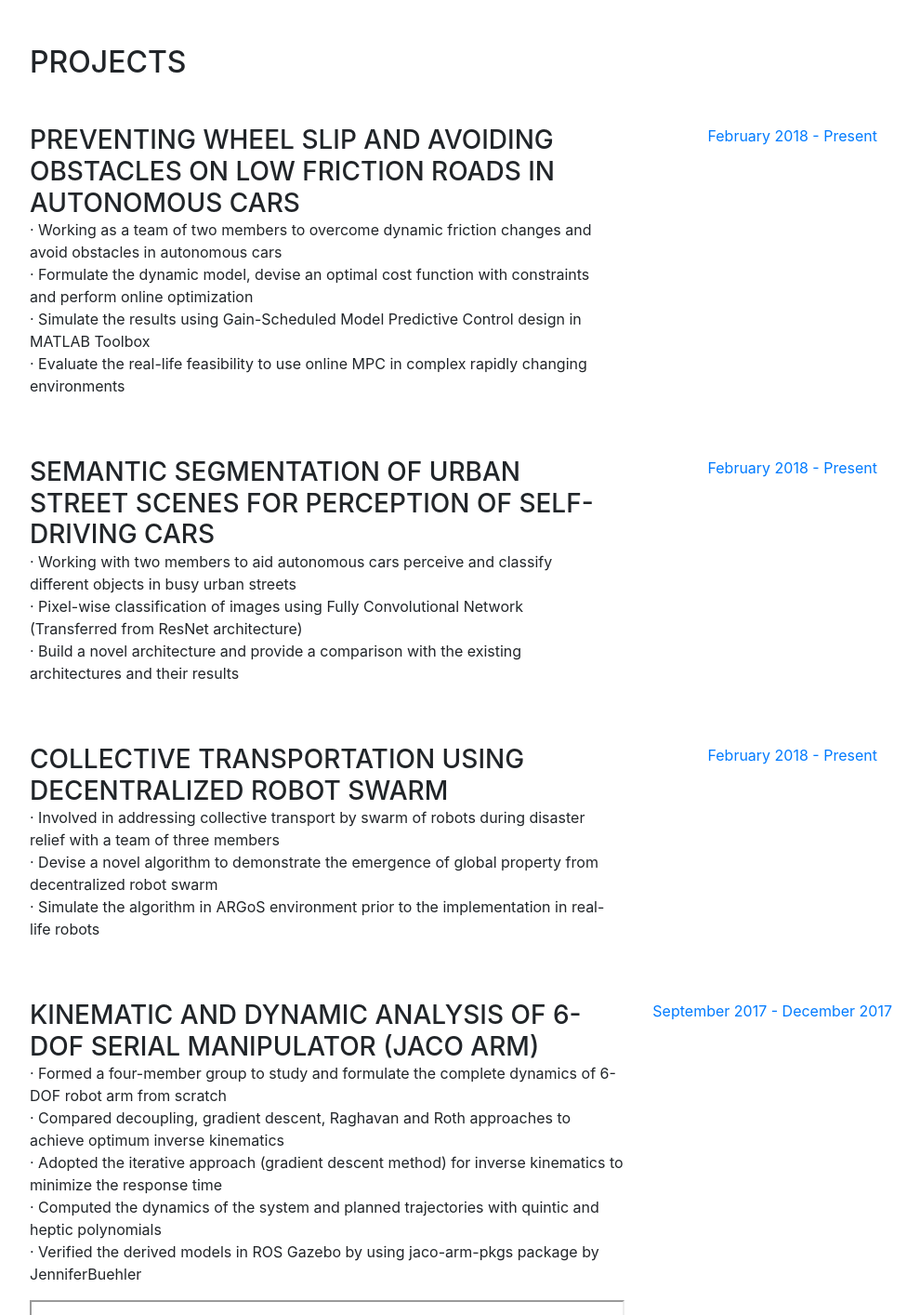
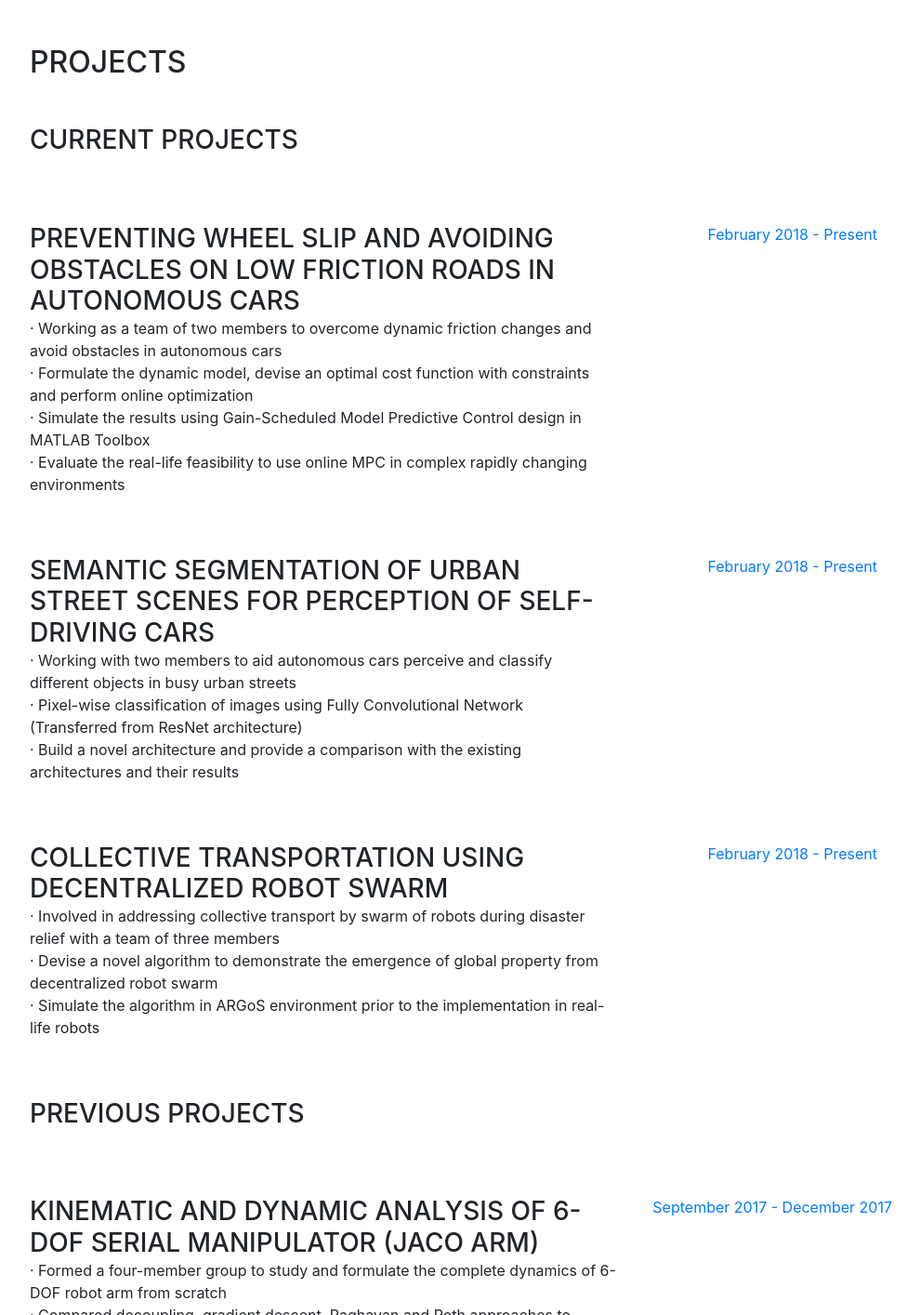
Before and after one commit to krdhavamani/krdhavamani.github.io, a website with bundled scripts: page index.html in a window 1280 px wide. Shown: the part 2400-3814 px from the top of the page at 93% size, without its empty margins (288-1278 px from the left). Built offline with nearby package versions, Linux system fonts and the light colour scheme; grey boxes are pictures that could not be loaded; a web font is replaced by a local one.

Commit message:
current and previous projects added

```diff
--- a/index.html
+++ b/index.html
@@ -179,6 +179,7 @@
         <div class="my-auto">
           <h2 class="mb-5">Projects</h2>
 
+          <h3 class="mb-5">Current Projects</h2><br>
           <div class="resume-item d-flex flex-column flex-md-row mb-5">
             <div class="resume-content mr-auto">
               <h3 class="mb-0">Preventing wheel slip and avoiding obstacles on low friction roads in autonomous cars</h3>
@@ -209,6 +210,7 @@
             </div>
           </div>
 
+          <h3 class="mb-5">Previous Projects</h2><br>
           <div class="resume-item d-flex flex-column flex-md-row mb-5">
             <div class="resume-content mr-auto">
               <h3 class="mb-0">Kinematic and dynamic analysis of 6-DOF serial manipulator (JACO Arm)</h3>
```
